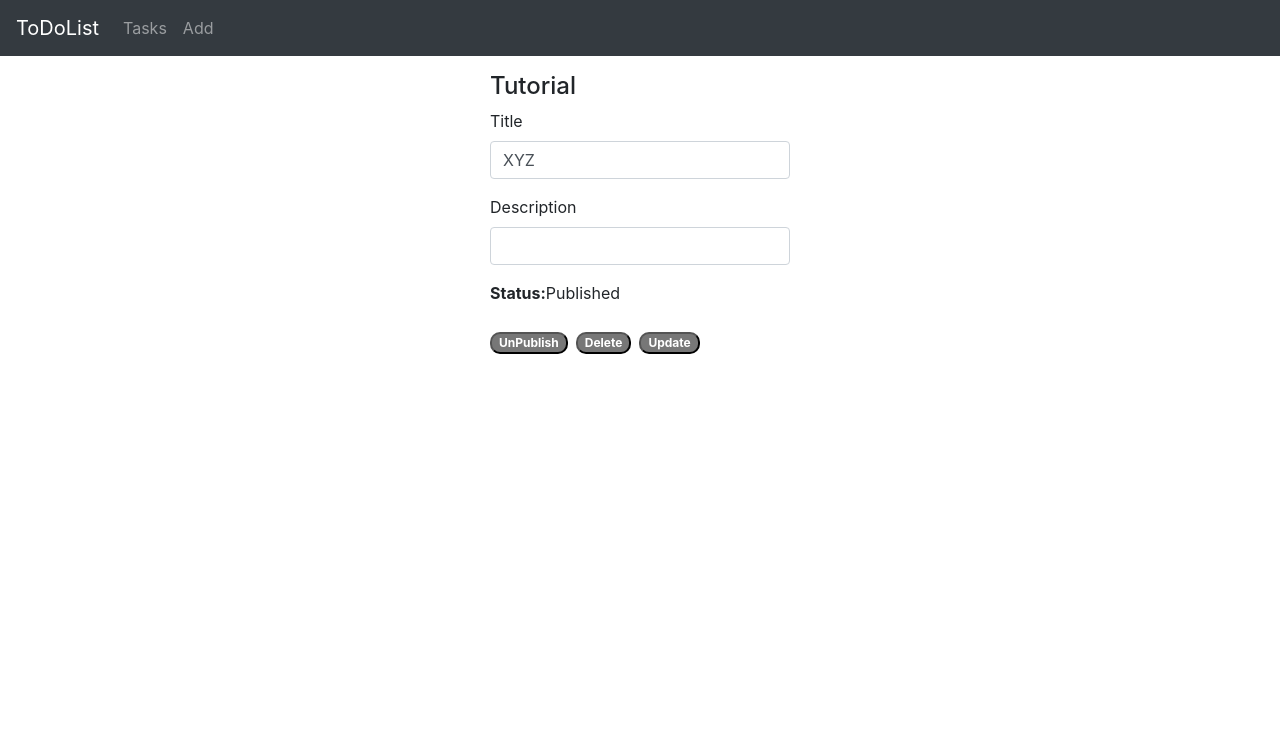
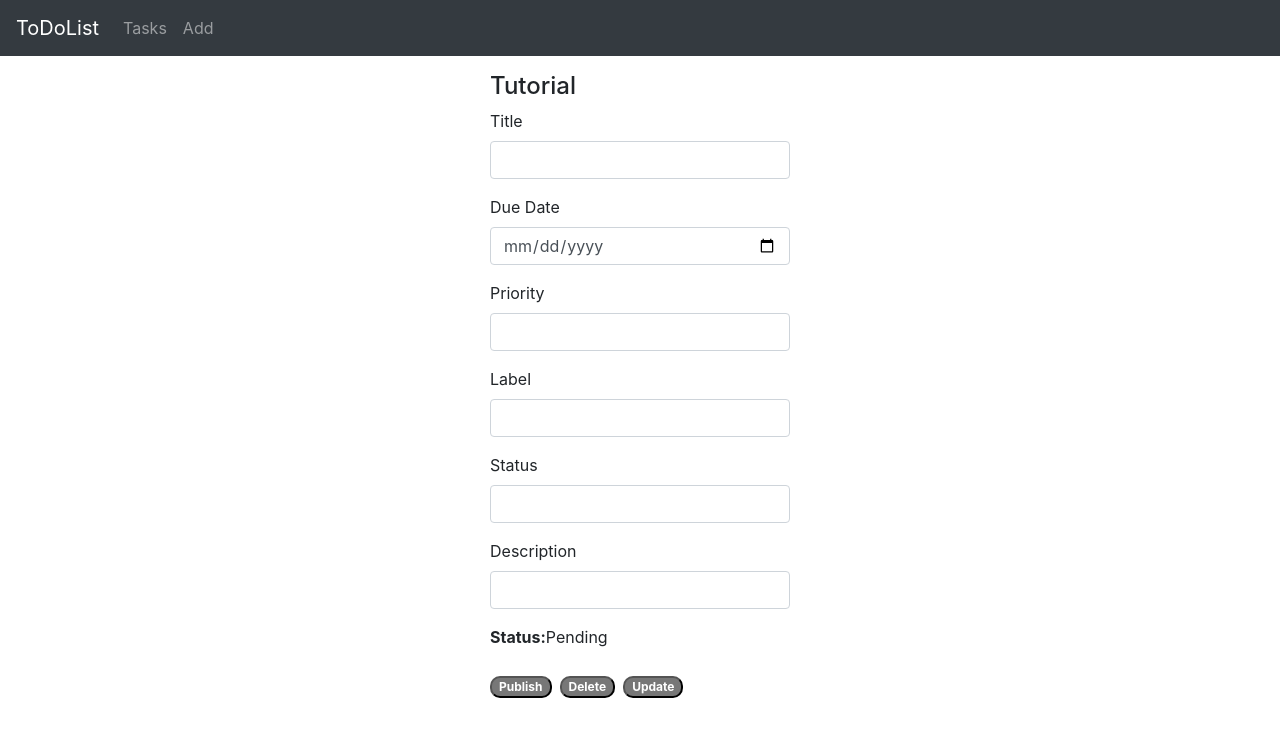
Before and after one commit to ishucr7/todoReact, a React (Create React App) app: page /tutorials/1 in a window 1280 px wide. Shown: the top 736 px of the page. Built offline with nearby package versions, Linux system fonts and the light colour scheme; no server answers.

Commit message:
Modified feilds

```diff
--- a/src/components/addtutorial.js
+++ b/src/components/addtutorial.js
@@ -12,6 +12,10 @@ export default class AddTutorial extends Component {
     this.state = {
       id: null,
       title: "",
+      duedate: "",
+      priority: "",
+      label: "",
+      status: "",
       description: "",
       published: false,
 
@@ -25,6 +29,30 @@ export default class AddTutorial extends Component {
     });
   }
 
+  onChangeDuedate(e) {
+    this.setState({
+      duedate: e.target.value
+    });
+  }
+
+  onChangePriority(e) {
+    this.setState({
+      priority: e.target.value
+    });
+  }
+
+  onChangeLabel(e) {
+    this.setState({
+      label: e.target.value
+    });
+  }
+
+  onChangeStatus(e) {
+    this.setState({
+      status: e.target.value
+    });
+  }
+
   onChangeDescription(e) {
     this.setState({
       description: e.target.value
@@ -34,6 +62,10 @@ export default class AddTutorial extends Component {
   saveTutorial() {
     var data = {
       title: this.state.title,
+      duedate: this.state.duedate,
+      priority: this.state.priority,
+      label: this.state.label,
+      status: this.state.status,
       description: this.state.description
     };
 
@@ -42,6 +74,10 @@ export default class AddTutorial extends Component {
         this.setState({
           id: response.data.id,
           title: response.data.title,
+          duedate: response.data.duedate,
+          priority: response.data.priority,
+          label: response.data.label,
+          status: response.data.status,
           description: response.data.description,
           published: response.data.published,
 
@@ -58,6 +94,10 @@ export default class AddTutorial extends Component {
     this.setState({
       id: null,
       title: "",
+      duedate: "",
+      priority: "",
+      label: "",
+      status: "",
       description: "",
       published: false,
 
@@ -91,6 +131,58 @@ export default class AddTutorial extends Component {
             </div>
 
             <div className="form-group">
+              <label htmlFor="duedate">Due Date</label>
+              <input
+                type="date"
+                className="form-control"
+                id="duedate"
+                required
+                value={this.state.duedate}
+                onChange={this.onChangeDueddate}
+                name="duedate"
+              />
+            </div>
+
+            <div className="form-group">
+              <label htmlFor="priority">Priority</label>
+              <input
+                type="text"
+                className="form-control"
+                id="priority"
+                required
+                value={this.state.priority}
+                onChange={this.onChangePriority}
+                name="priority"
+              />
+            </div>
+
+            <div className="form-group">
+              <label htmlFor="label">Label</label>
+              <input
+                type="text"
+                className="form-control"
+                id="label"
+                required
+                value={this.state.label}
+                onChange={this.onChangeLabel}
+                name="label"
+              />
+            </div>
+
+            <div className="form-group">
+              <label htmlFor="status">Status</label>
+              <input
+                type="text"
+                className="form-control"
+                id="status"
+                required
+                value={this.state.status}
+                onChange={this.onChangeStatus}
+                name="status"
+              />
+            </div>
+
+            <div className="form-group">
               <label htmlFor="description">Description</label>
               <input
                 type="text"
--- a/src/components/tutorialcomponent.js
+++ b/src/components/tutorialcomponent.js
@@ -13,10 +13,14 @@ export default class Tutorial extends Component {
 
     this.state = {
       currentTutorial: {
-        id: 2100,
-        title: "XYZ",
+        id: null,
+        title: "",
+        duedate: "",
+        priority: "",
+        label: "",
+        status: "",
         description: "",
-        published: true
+        published: false
       },
       message: ""
     };
@@ -34,6 +38,58 @@ export default class Tutorial extends Component {
         currentTutorial: {
           ...prevState.currentTutorial,
           title: title
+        }
+      };
+    });
+  }
+
+  onChangeDuedate(e) {
+    const duedate = e.target.value;
+
+    this.setState(function(prevState) {
+      return {
+        currentTutorial: {
+          ...prevState.currentTutorial,
+          duedate: duedate
+        }
+      };
+    });
+  }
+
+  onChangePriority(e) {
+    const priority = e.target.value;
+
+    this.setState(function(prevState) {
+      return {
+        currentTutorial: {
+          ...prevState.currentTutorial,
+          priority: priority
+        }
+      };
+    });
+  }
+
+  onChangeLabel(e) {
+    const label = e.target.value;
+
+    this.setState(function(prevState) {
+      return {
+        currentTutorial: {
+          ...prevState.currentTutorial,
+          label: label
+        }
+      };
+    });
+  }
+
+  onChangeStatus(e) {
+    const status = e.target.value;
+
+    this.setState(function(prevState) {
+      return {
+        currentTutorial: {
+          ...prevState.currentTutorial,
+          status: status
         }
       };
     });
@@ -67,6 +123,10 @@ export default class Tutorial extends Component {
     var data = {
       id: this.state.currentTutorial.id,
       title: this.state.currentTutorial.title,
+      duedate: this.state.currentTutorial.duedate,
+      priority: this.state.currentTutorial.priority,
+      label: this.state.currentTutorial.label,
+      status: this.state.currentTutorial.status,
       description: this.state.currentTutorial.description,
       published: status
     };
@@ -133,6 +193,46 @@ export default class Tutorial extends Component {
                 />
               </div>
               <div className="form-group">
+                <label htmlFor="duedate">Due Date</label>
+                <input
+                  type="date"
+                  className="form-control"
+                  id="duedate"
+                  value={currentTutorial.duedate}
+                  onChange={this.onChangeDuedate}
+                />
+              </div>
+              <div className="form-group">
+                <label htmlFor="priority">Priority</label>
+                <input
+                  type="text"
+                  className="form-control"
+                  id="priority"
+                  value={currentTutorial.priority}
+                  onChange={this.onChangePriority}
+                />
+              </div>
+              <div className="form-group">
+                <label htmlFor="label">Label</label>
+                <input
+                  type="text"
+                  className="form-control"
+                  id="label"
+                  value={currentTutorial.label}
+                  onChange={this.onChangeLabel}
+                />
+              </div>
+              <div className="form-group">
+                <label htmlFor="status">Status</label>
+                <input
+                  type="text"
+                  className="form-control"
+                  id="status"
+                  value={currentTutorial.status}
+                  onChange={this.onChangeStatus}
+                />
+              </div>
+              <div className="form-group">
                 <label htmlFor="description">Description</label>
                 <input
                   type="text"
@@ -186,7 +286,7 @@ export default class Tutorial extends Component {
         ) : (
           <div>
             <br />
-            <p>Please click on a Tutorial...</p>
+            <p>Please click on a Task...</p>
           </div>
         )}
       </div>
--- a/src/components/tutoriallist.js
+++ b/src/components/tutoriallist.js
@@ -37,24 +37,27 @@ export default class TutorialsList extends Component {
         tutorials: [
             {
                 'title': "Welcome ",
-                'description': "One",
+                'duedate' : "2001-01-01",
+                'priority': 'High',
                 'label': "Personal",
                 'status': 'New',
-                'priority': 'High'
+                'description': "One"
             },
             {
                 'title': "Good night",
-                'description': "Two",
+                'duedate' : "2001-01-01",
+                'priority': 'High',
                 'label': "Work",
                 'status': 'In progress',
-                'priority': 'High'
+                'description': "Two"
             },
             {
                 'title': "Fuck off",
-                'description': "Three",
+                'duedate' : "2001-01-01",
+                'priority': 'Medium',
                 'label': "Personal",
                 'status': 'New',
-                'priority': 'Medium'
+                'description': "Three"
             },
         ]
     // tutorials: response.data
@@ -155,14 +158,17 @@ export default class TutorialsList extends Component {
                     <div class="col-md-2">
                         <span class="task-title-sp">{tutorial.title}   </span>
                     </div>
-                    <div class="col-md-1">
-                        <span class="badge bg-theme">{tutorial.status}    </span>
+                    <div class="col-md-1.5">
+                        <span class="badge bg-theme">{tutorial.duedate}    </span>
                     </div>
                     <div class="col-md-1">
                         <span class="badge bg-theme">{tutorial.priority}    </span>
                     </div>
                     <div class="col-md-1">
                         <span class="badge bg-theme">{tutorial.label}    </span>
+                    </div>
+                    <div class="col-md-1">
+                        <span class="badge bg-theme">{tutorial.status}    </span>
                     </div>
                     <div class="col-md-6 pull-right row">
                         <div class="col-md-6">
@@ -201,6 +207,30 @@ export default class TutorialsList extends Component {
               </div>
               <div>
                 <label>
+                  <strong>Due Date:</strong>
+                </label>{" "}
+                {currentTutorial.duedate}
+              </div>
+              <div>
+                <label>
+                  <strong>Priority:</strong>
+                </label>{" "}
+                {currentTutorial.priority}
+              </div>
+              <div>
+                <label>
+                  <strong>Label:</strong>
+                </label>{" "}
+                {currentTutorial.label}
+              </div>
+              <div>
+                <label>
+                  <strong>Status:</strong>
+                </label>{" "}
+                {currentTutorial.status}
+              </div>
+              <div>
+                <label>
                   <strong>Description:</strong>
                 </label>{" "}
                 {currentTutorial.description}
@@ -222,7 +252,7 @@ export default class TutorialsList extends Component {
           ) : (
             <div>
               <br />
-              <p>Please click on a Tutorial...</p>
+              <p>Please click on a Task...</p>
             </div>
           )}
         </div> */}
```
